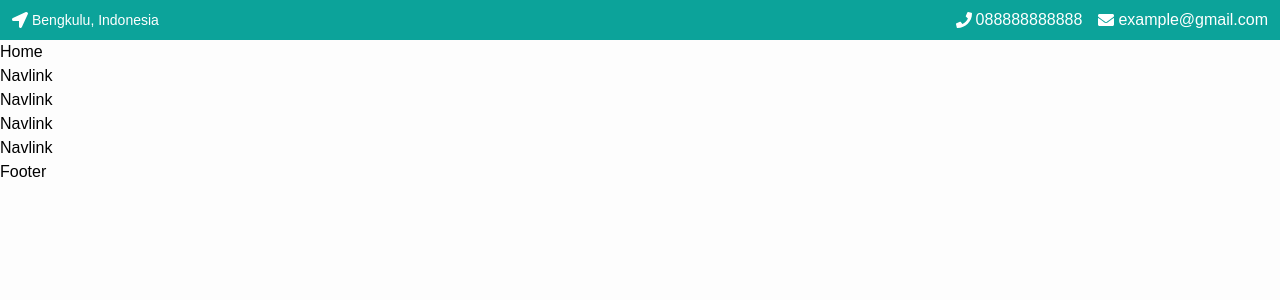
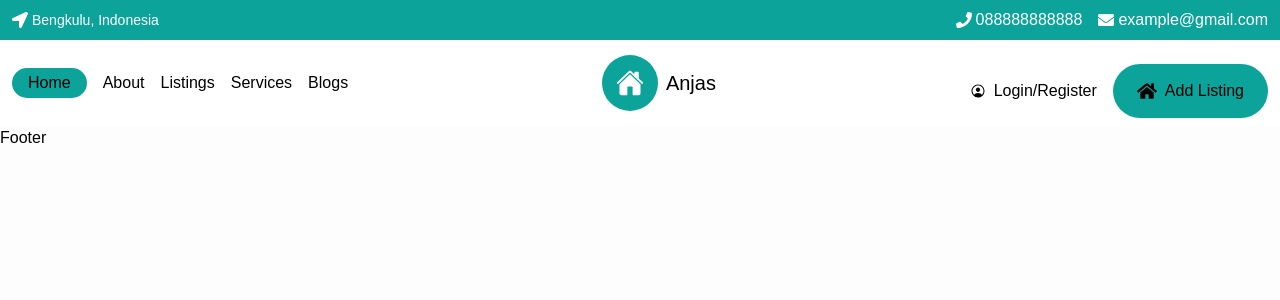
Before and after one commit to Anjasfedo/real-estate-ReactJS, a React (Vite) app: page / in a window 1280 px wide. Shown: the top 300 px of the page. Built offline with nearby package versions, Linux system fonts and the light colour scheme.

Commit message:
Navbar Component

```diff
--- a/package.json
+++ b/package.json
@@ -10,6 +10,7 @@
     "preview": "vite preview"
   },
   "dependencies": {
+    "ionicons": "^7.2.2",
     "react": "^18.2.0",
     "react-dom": "^18.2.0",
     "react-fast-marquee": "^1.6.2",
--- a/src/compoenents/Navbar.tsx
+++ b/src/compoenents/Navbar.tsx
@@ -1,14 +1,15 @@
 import React, { useState } from "react";
-
-import { FaEnvelope, FaLocationArrow, FaPhone } from "react-icons/fa";
-import Navlink from "./Navlink";
+import { FaBars, FaEnvelope, FaHome, FaLocationArrow, FaPhone } from "react-icons/fa";
+import { IoHome, IoPersonCircleOutline } from "react-icons/io5";
+import { AiOutlineClose } from "react-icons/ai";
 
 const Navbar = () => {
-  const [navBarOpen, setNavBarOpen] = useState(false);
+  const [navBarOpen, setNavBarOpen] = useState(true);
+
   return (
     <nav className="sticky top-0 z-50">
       <div className="lg:block hidden bg-[#0ca39a] text-white py-2">
-        <div className="container mx-auto lg:flex hidden item-center justify-between px-3">
+        <div className="container mx-auto lg:flex items-center justify-between px-3">
           <span className="flex items-center gap-x-1">
             <FaLocationArrow />
             <p className="text-sm">Bengkulu, Indonesia</p>
@@ -25,25 +26,89 @@ const Navbar = () => {
           </div>
         </div>
       </div>
-
+      <div className="bg-white">
+        <div className="container mx-auto flex flex-wrap items-center justify-between px-3">
           <div>
-        <ul>
-          <li>
-            <button>Home</button>
+            <ul className="lg:flex hidden items-center gap-x-4 list-none lg:ml-auto lg:gap-y-0 gap-y-8">
+              <li className="py-2 flex font-medium items-center leading-snug">
+                <button className="bg-[#0ca39a] rounded-full px-4 py-1 hover:bg-slate-950">
+                  Home
+                </button>
               </li>
-          <li>
-            <Navlink to="/">About</Navlink>
+              <li className="py-2 flex font-medium items-center leading-snug">
+                  <a href="#">About</a>
                 </li>
-          <li>
-            <Navlink to="/">Listings</Navlink>
+                <li className="py-2 flex font-medium items-center leading-snug">
+                  <a href="#">Listings</a>
                 </li>
-          <li>
-            <Navlink to="/">Services</Navlink>
+                <li className="py-2 flex font-medium items-center leading-snug">
+                  <a href="#">Services</a>
                 </li>
-          <li>
-            <Navlink to="/">Blocgs</Navlink>
+                <li className="py-2 flex font-medium items-center leading-snug">
+                  <a href="#">Blogs</a>
                 </li>
             </ul>
+          </div>
+
+          <div className="w-full lg:w-auto flex justify-between items-center">
+            <span className="flex items-center gap-x-2">
+              <button className="bg-[#0ca39a] text-white rounded-full w-14 h-14">
+                <IoHome className="w-1/2 h-1/2 m-auto" />
+              </button>
+              <p className="font-medium text-xl">Anjas</p>
+            </span>
+            <div className="flex items-center lg:hidden">
+              <button
+                className="cursor-pointer text-xl leading-none px-3 py-1 h-[3rem]"
+                onClick={() => setNavBarOpen(!navBarOpen)}
+              >
+                {navBarOpen ? <AiOutlineClose /> : <FaBars />}
+              </button>
+            </div>
+          </div>
+
+          <div
+            className={`lg:flex lg:items-center items-baseline pt-4 lg:h-auto h-screen ${
+              navBarOpen ? "flex" : "hidden"
+            }`}
+          >
+            <ul className="flex flex-col lg:flex-row items-center gap-x-4 list-none lg:ml-auto lg:gap-y-0 gap-y-8 ">
+              <div className="lg:hidden flex flex-col gap-y-8 items-center">
+                <li className="py-2 flex font-medium items-center leading-snug">
+                  <button className="bg-[#0ca39a] rounded-full px-4 py-1 ">
+                    Home
+                  </button>
+                </li>
+                <li className="py-2 flex font-medium items-center leading-snug">
+                  <a href="#">About</a>
+                </li>
+                <li className="py-2 flex font-medium items-center leading-snug">
+                  <a href="#">Listings</a>
+                </li>
+                <li className="py-2 flex font-medium items-center leading-snug">
+                  <a href="#">Services</a>
+                </li>
+                <li className="py-2 flex font-medium items-center leading-snug">
+                  <a href="#">Blogs</a>
+                </li>
+              </div>
+
+              <li className="py-2 flex font-medium items-center leading-snug">
+                <button className="py-4 flex items-center gap-2">
+                  <IoPersonCircleOutline />
+                  <p>Login/Register</p>
+                </button>
+              </li>
+
+              <li className="py-2 flex font-medium items-center leading-snug">
+                <button className="bg-[#0ca39a] rounded-full py-4 px-6 flex items-center gap-2">
+                  <FaHome className="text-xl" />
+                  <p>Add Listing</p>
+                </button>
+              </li>
+            </ul>
+          </div>
+        </div>
       </div>
     </nav>
   );
```
Also changed, not shown: 1 other file (tests, documents, lock files or other folders). Lines whose indentation alone changed are shown as unchanged.
